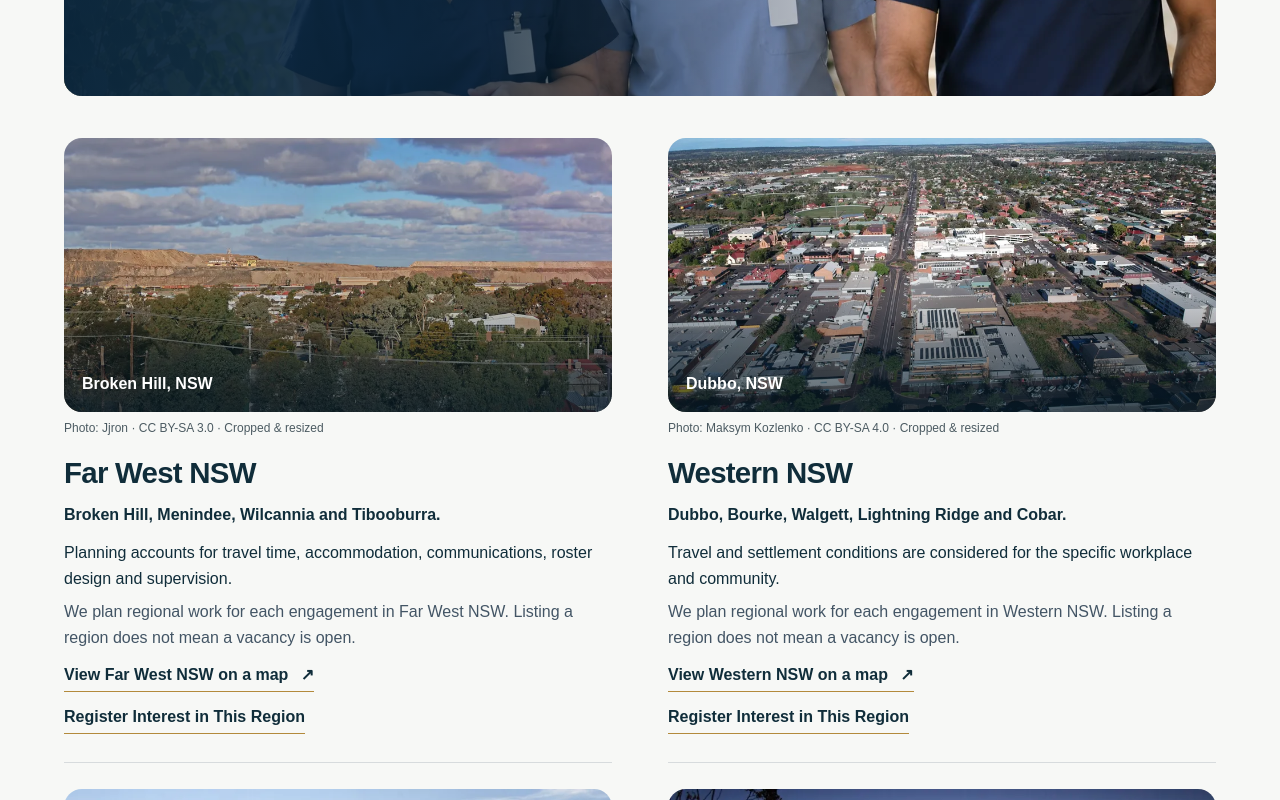
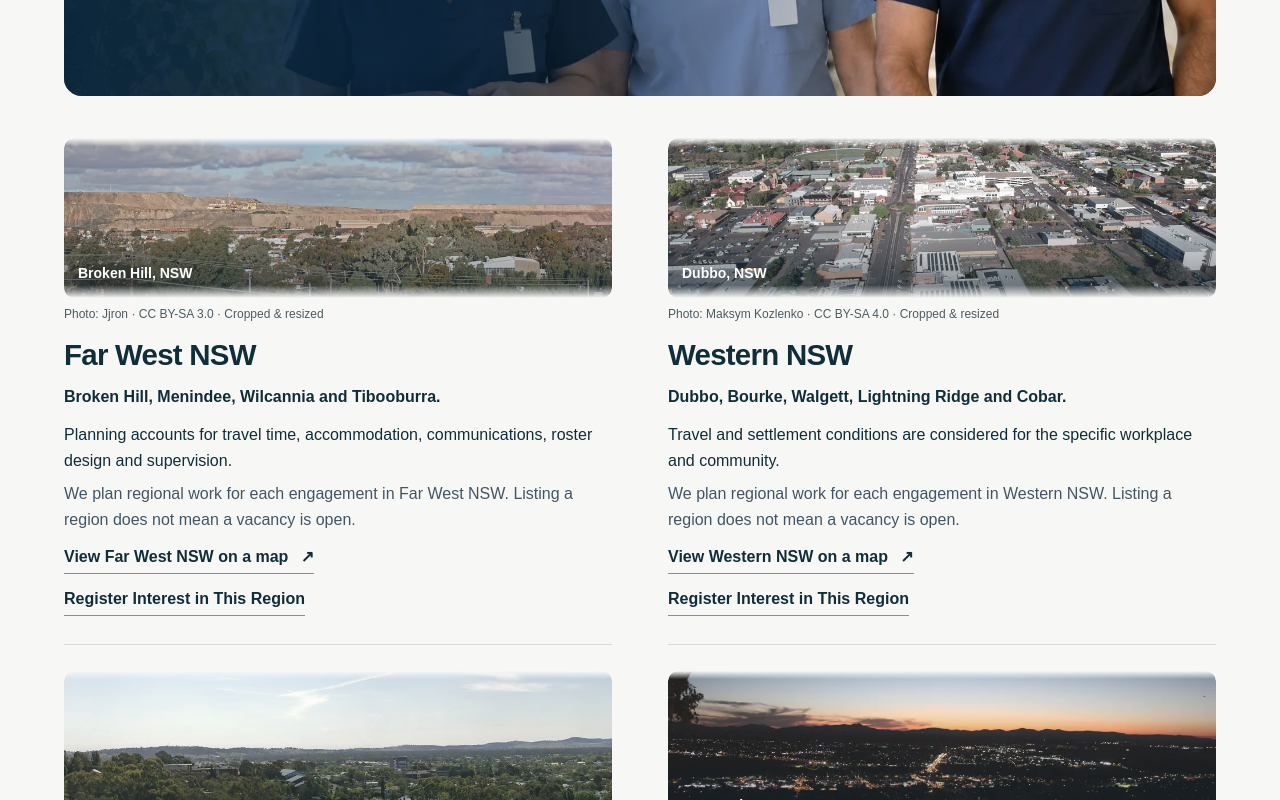
Before and after one commit to wgsaus-dotcom/Healthplus, a Next.js app: page /employers in a window 1280 px wide. Shown: the part 2520-3320 px from the top of the page. Built offline with nearby package versions, Linux system fonts and the light colour scheme.

Commit message:
Make regional photos smaller with muted colours and softly blended edges

```diff
--- a/app/region-photos.css
+++ b/app/region-photos.css
@@ -1,12 +1,12 @@
-.hpi-inner .region-photo { margin:0 0 18px; }
-.region-photo-frame { position:relative; overflow:hidden; border-radius:18px; background:#e6e9e6; }
-.region-photo-frame::after { content:""; position:absolute; inset:45% 0 0; background:linear-gradient(transparent,rgba(7,27,40,.72)); pointer-events:none; }
-.region-photo-frame img { display:block; width:100%; height:auto; aspect-ratio:2/1; object-fit:cover; }
-.region-photo-location { position:absolute; z-index:1; left:18px; bottom:16px; color:#fff; font-size:16px; font-weight:700; }
+.hpi-inner .region-photo { margin:0 0 14px; }
+.region-photo-frame { position:relative; overflow:hidden; border-radius:10px; background:#f4f5f2; mask-image:linear-gradient(to bottom,transparent,#000 5%,#000 92%,transparent); }
+.region-photo-frame::after { content:""; position:absolute; inset:45% 0 0; background:linear-gradient(transparent,rgba(7,27,40,.48)); pointer-events:none; }
+.region-photo-frame img { display:block; width:100%; height:clamp(120px,13vw,160px); object-fit:cover; filter:saturate(.72); opacity:.88; }
+.region-photo-location { position:absolute; z-index:1; left:14px; bottom:14px; color:#fff; font-size:14px; font-weight:700; }
 .hpi-inner .region-photo figcaption { margin-top:7px; color:#4c5b62; font-size:12px; line-height:1.5; }
 .region-photo figcaption a { color:inherit; text-underline-offset:3px; }
 .region-photo figcaption a:hover { color:#102d3a; }
 .region-photo figcaption a:focus-visible { outline:2px solid #102d3a; outline-offset:3px; }
 .worker-region-list article:first-child { grid-column:1/-1; }
-@media(max-width:600px) { .region-photo-frame { border-radius:14px; } }
+@media(max-width:600px) { .region-photo-frame { border-radius:8px; } }
 .employer-regions article > .inner-link { display:table; margin-top:12px; }
```
